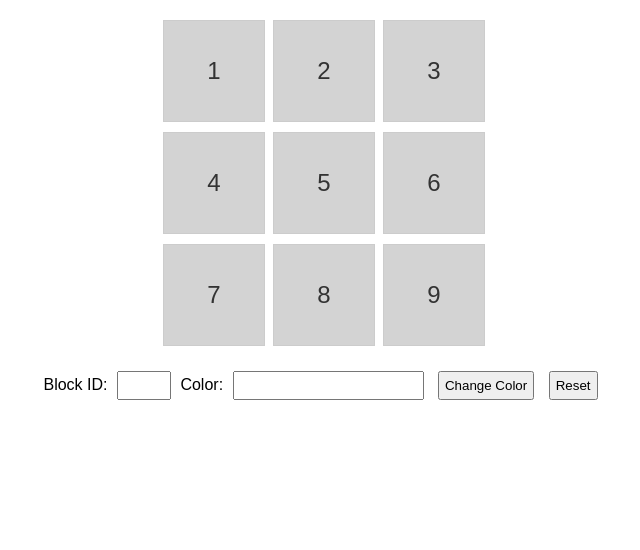
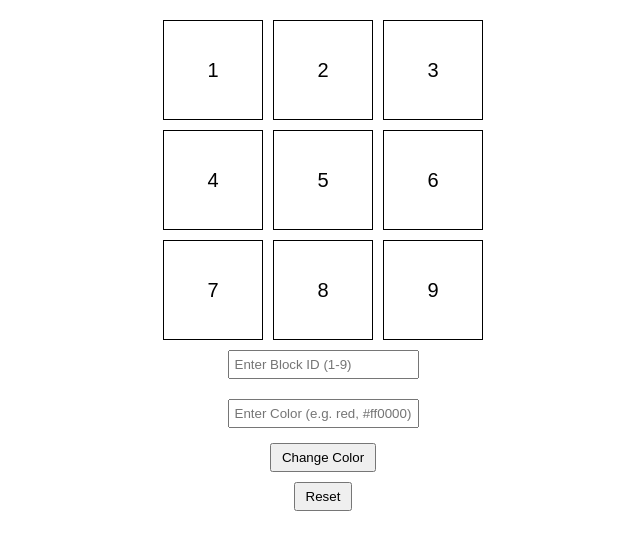
Before and after one commit to acciojob/Replit-Asian-Paints-babitaverma07, a website: page main.html in a window 1280 px wide. Both pictures are taken after a click on the button "Change Color". Shown: the whole page, without its empty margins (317-957 px from the left). Drawn offline with Linux system fonts and the light colour scheme.

Commit message:
created a submission

```diff
--- a/main.html
+++ b/main.html
@@ -3,11 +3,11 @@
 <head>
     <meta charset="UTF-8">
     <meta name="viewport" content="width=device-width, initial-scale=1.0">
-    <title>Color Grid Application</title>
     <link rel="stylesheet" href="styles.css">
+    <title>Color Change Grid</title>
 </head>
 <body>
-    <div id="grid-container" class="grid-container">
+    <div id="grid-container">
         <div id="1" class="grid-item">1</div>
         <div id="2" class="grid-item">2</div>
         <div id="3" class="grid-item">3</div>
@@ -18,14 +18,13 @@
         <div id="8" class="grid-item">8</div>
         <div id="9" class="grid-item">9</div>
     </div>
-    <div>
-        <label for="block_id">Block ID:</label>
-        <input type="number" id="block_id" min="1" max="9">
-        <label for="colour_id">Color:</label>
-        <input type="text" id="colour_id">
-        <button id="change_button">Change Color</button>
-        <button id="reset_button">Reset</button>
-    </div>
+
+    <input type="text" id="block_id" placeholder="Enter Block ID (1-9)">
+    <input type="text" id="colour_id" placeholder="Enter Color (e.g. red, #ff0000)">
+
+    <button id="change_button">Change Color</button>
+    <button id="reset">Reset</button>
+
     <script src="script.js"></script>
 </body>
 </html>
--- a/script.js
+++ b/script.js
@@ -1,32 +1,29 @@
-//your JS code here. If required.
-document.addEventListener('DOMContentLoaded', () => {
-    const gridItems = document.querySelectorAll('.grid-item');
-    const changeButton = document.getElementById('change_button');
-    const resetButton = document.getElementById('reset_button');
-    const blockIdInput = document.getElementById('block_id');
-    const colorInput = document.getElementById('colour_id');
+document.getElementById("change_button").addEventListener("click", function() {
+    let blockId = document.getElementById("block_id").value;
+    let color = document.getElementById("colour_id").value;
 
-    function resetGrid() {
-        gridItems.forEach(item => {
-            item.style.backgroundColor = 'transparent';
-        });
+    // Reset all grid items to transparent
+    let gridItems = document.querySelectorAll(".grid-item");
+    gridItems.forEach(item => {
+        item.style.backgroundColor = "transparent";
+    });
+
+    // Change color of selected block if valid
+    let selectedBlock = document.getElementById(blockId);
+    if (selectedBlock) {
+        selectedBlock.style.backgroundColor = color;
+    } else {
+        alert("Invalid Block ID. Please enter a number between 1 and 9.");
     }
+});
 
-    function changeColor() {
-        const blockId = parseInt(blockIdInput.value);
-        const color = colorInput.value;
-        if (blockId >= 1 && blockId <= 9) {
-            resetGrid();
-            const selectedItem = document.getElementById(blockId);
-            if (selectedItem) {
-                selectedItem.style.backgroundColor = color;
-            }
-        } else {
-            alert('Invalid Block ID. Please enter a number between 1 and 9.');
-        }
-    }
-
-    changeButton.addEventListener('click', changeColor);
-
-    resetButton.addEventListener('click', resetGrid);
+document.getElementById("reset").addEventListener("click", function() {
+    // Reset all grid items to transparent
+    let gridItems = document.querySelectorAll(".grid-item");
+    gridItems.forEach(item => {
+        item.style.backgroundColor = "transparent";
+    });
+    // Clear input fields
+    document.getElementById("block_id").value = '';
+    document.getElementById("colour_id").value = '';
 });
--- a/styles.css
+++ b/styles.css
@@ -1,42 +1,33 @@
-/*  your css code here. If applicable */
 body {
     font-family: Arial, sans-serif;
     display: flex;
     flex-direction: column;
     align-items: center;
-    padding: 20px;
-    margin: 0;
+    margin: 20px;
 }
 
-.grid-container {
+#grid-container {
     display: grid;
     grid-template-columns: repeat(3, 100px);
-    grid-gap: 10px;
-    margin-bottom: 20px;
+    grid-template-rows: repeat(3, 100px);
+    gap: 10px;
 }
 
 .grid-item {
-    width: 100px;
-    height: 100px;
-    background-color: lightgray;
     display: flex;
+    justify-content: center;
     align-items: center;
-    justify-content: center;
-    border: 1px solid #ccc;
-    font-size: 24px;
-    color: #333;
+    border: 1px solid #000;
+    background-color: transparent;
+    font-size: 20px;
 }
 
-input, button {
-    margin: 5px;
+input {
+    margin: 10px;
     padding: 5px;
 }
 
 button {
-    cursor: pointer;
+    padding: 5px 10px;
+    margin: 5px;
 }
-
-button:disabled {
-    cursor: not-allowed;
-    background-color: gray;
-}
```
